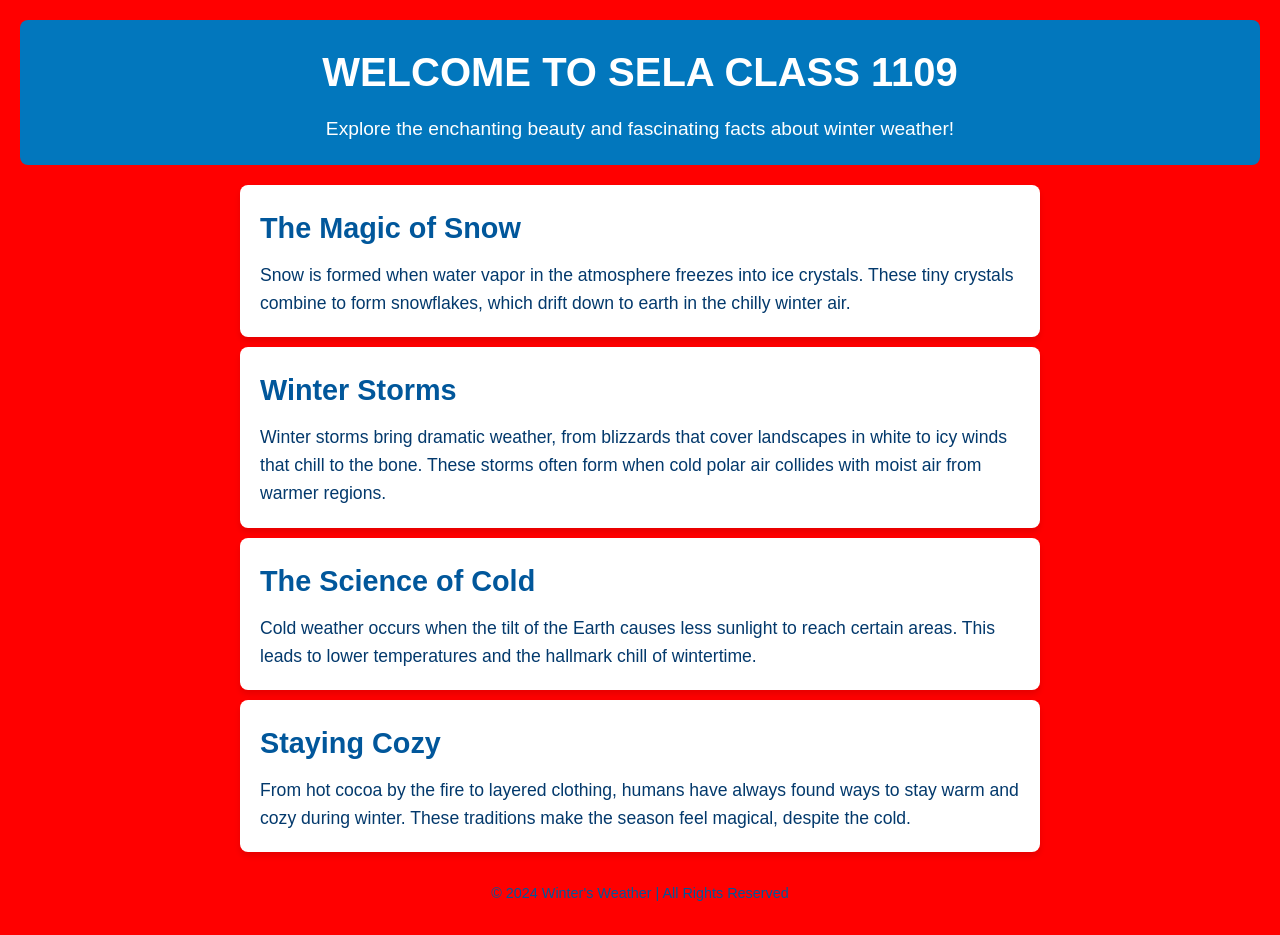
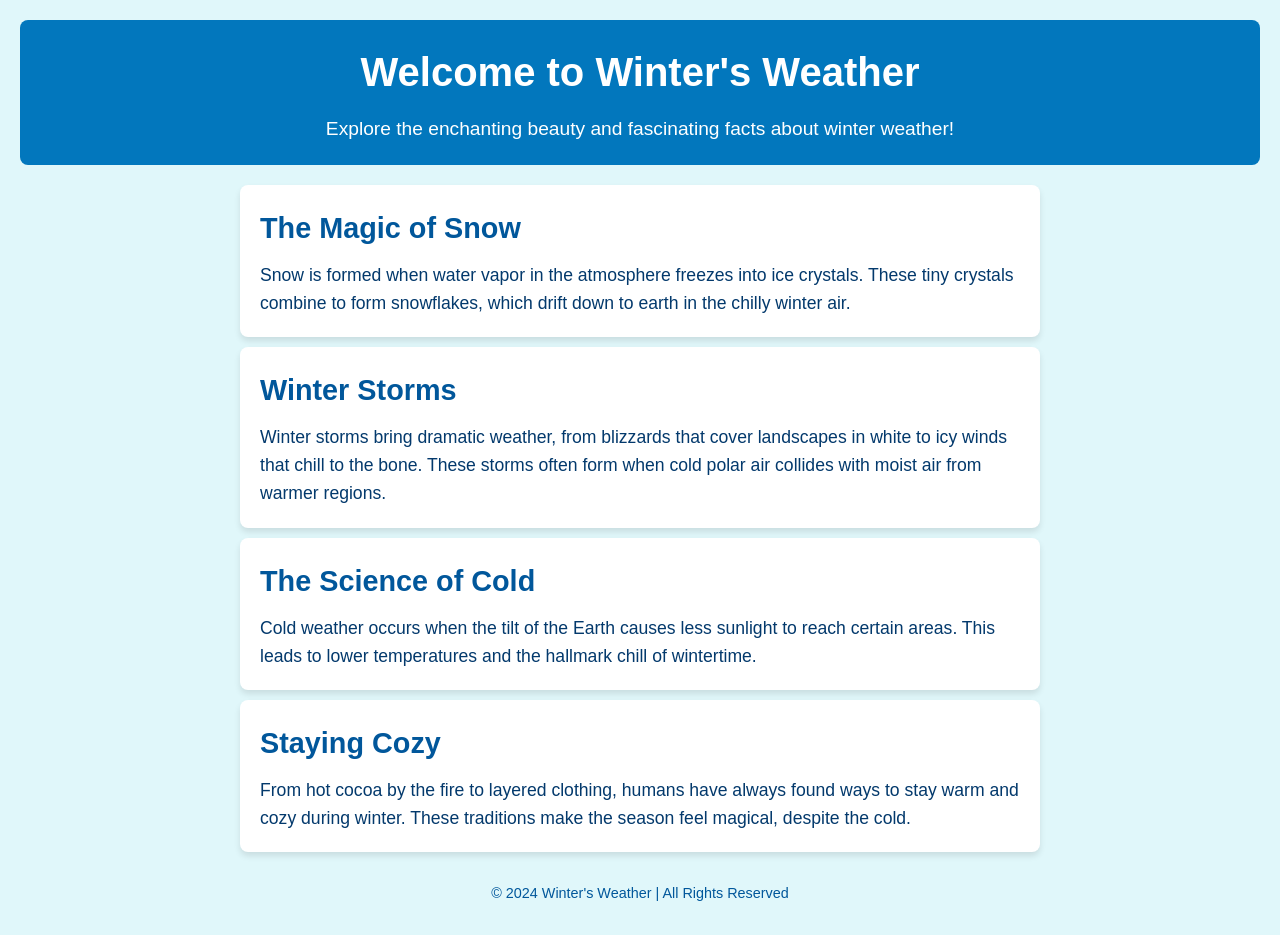
Before and after one commit to DaryAkerman/weather-app, a Python web app: template templates/index.html in a window 1280 px wide. Run offline with Jinja, Linux system fonts and the light colour scheme; the template is opened without the code that fills it, so the values that code supplies are empty.

Commit message:
changed back

```diff
--- a/static/css/style.css
+++ b/static/css/style.css
@@ -8,7 +8,7 @@
 
 /* Body Styling */
 body {
-    background-color: red; /* Light icy blue */
+    background-color: #e0f7fa; /* Light icy blue */
     color: #03396c; /* Deep blue text */
     line-height: 1.6;
     padding: 20px;
--- a/templates/index.html
+++ b/templates/index.html
@@ -8,7 +8,7 @@
 </head>
 <body>
     <header class="header">
-        <h1>WELCOME TO SELA CLASS 1109</h1>
+        <h1>Welcome to Winter's Weather</h1>
         <p>Explore the enchanting beauty and fascinating facts about winter weather!</p>
     </header>
     <main class="content">
```
